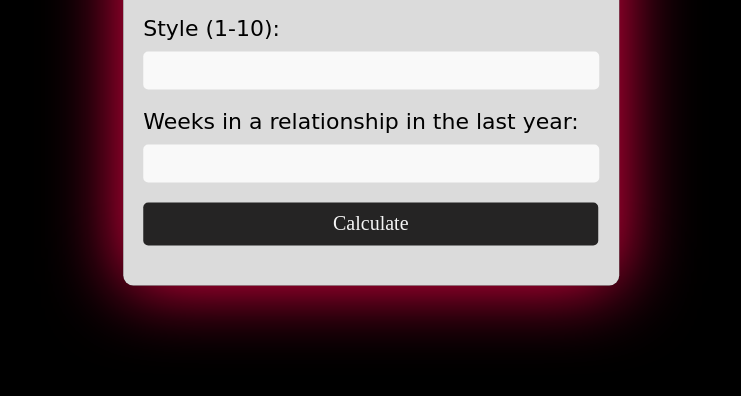
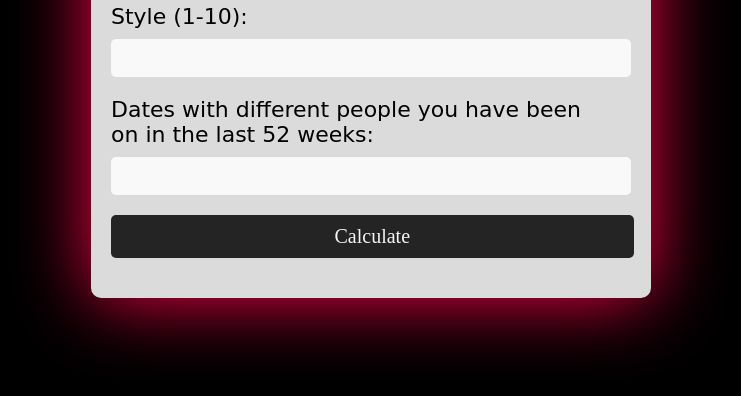
Before and after one commit to afanger14/rizzulator, a plain HTML site: page index.html in a window 1280 px wide. Shown: the part 348-744 px from the top of the page, without its empty margins (269-1010 px from the left). Drawn offline with Linux system fonts and the light colour scheme; a web font is replaced by a local one.

Commit message:
Update index.html

```diff
--- a/index.html
+++ b/index.html
@@ -19,8 +19,8 @@
 				<label for="style">Style (1-10):</label>
 				<input type="number" id="style" name="style" min="1" max="10" required>
 				<br>
-				<label for="weeks">Weeks in a relationship in the last year:</label>
-				<input type="number" id="weeks" name="weeks" min="0" max="52" required>
+				<label for="weeks">Dates with different people you have been on in the last 52 weeks:</label>
+				<input type="number" id="weeks" name="weeks" min="0" max="200" required>
 				<br>
 				<button type="button" onclick="calculate()">Calculate</button>
 			</form>
```
